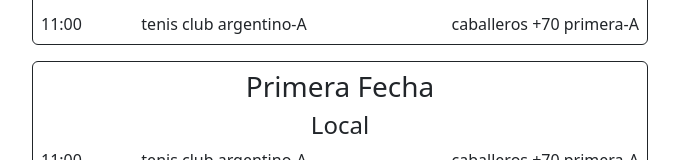
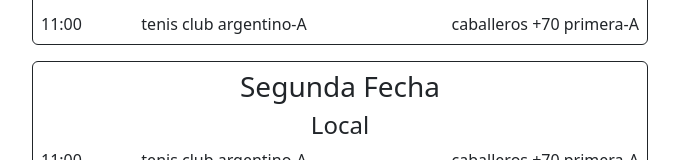
Before and after one commit to moradan/flyer-geba, a Next.js app: page / in a window 1280 px wide. Shown: the part 597-757 px from the top of the page, without its empty margins (300-979 px from the left). Built offline with nearby package versions, Linux system fonts and the light colour scheme.

Commit message:
agrego props al elemento fecha para recibir la fecha que debe mostrar

```diff
--- a/src/components/ElementoFecha.tsx
+++ b/src/components/ElementoFecha.tsx
@@ -1,10 +1,10 @@
 import { EncabezadoFecha } from "./EncabezadoFecha";
 import { SeccionLocalia } from "./SeccionLocalia";
 
-export function ElementoFecha() {
+export function ElementoFecha( {fecha}: {fecha: string} ) {
   return (
     <div className="card border-dark p-2">
-      <EncabezadoFecha fecha="Primera Fecha"/>
+      <EncabezadoFecha fecha={fecha}/>
       <SeccionLocalia value="Local" />
       <SeccionLocalia value="Visitante" />
     </div>
--- a/src/components/Presentacion.tsx
+++ b/src/components/Presentacion.tsx
@@ -10,10 +10,10 @@ export default function Presentacion() {
             </header>
             <ul className="list-group-flush p-0">
                 <li className="list-group-item mb-3">
-                    <ElementoFecha />
+                    <ElementoFecha fecha="Primera Fecha" />
                 </li>
                 <li className="list-group-item mb-3">
-                    <ElementoFecha />
+                    <ElementoFecha fecha="Segunda Fecha" />
                 </li>
             </ul>
         </>
```
